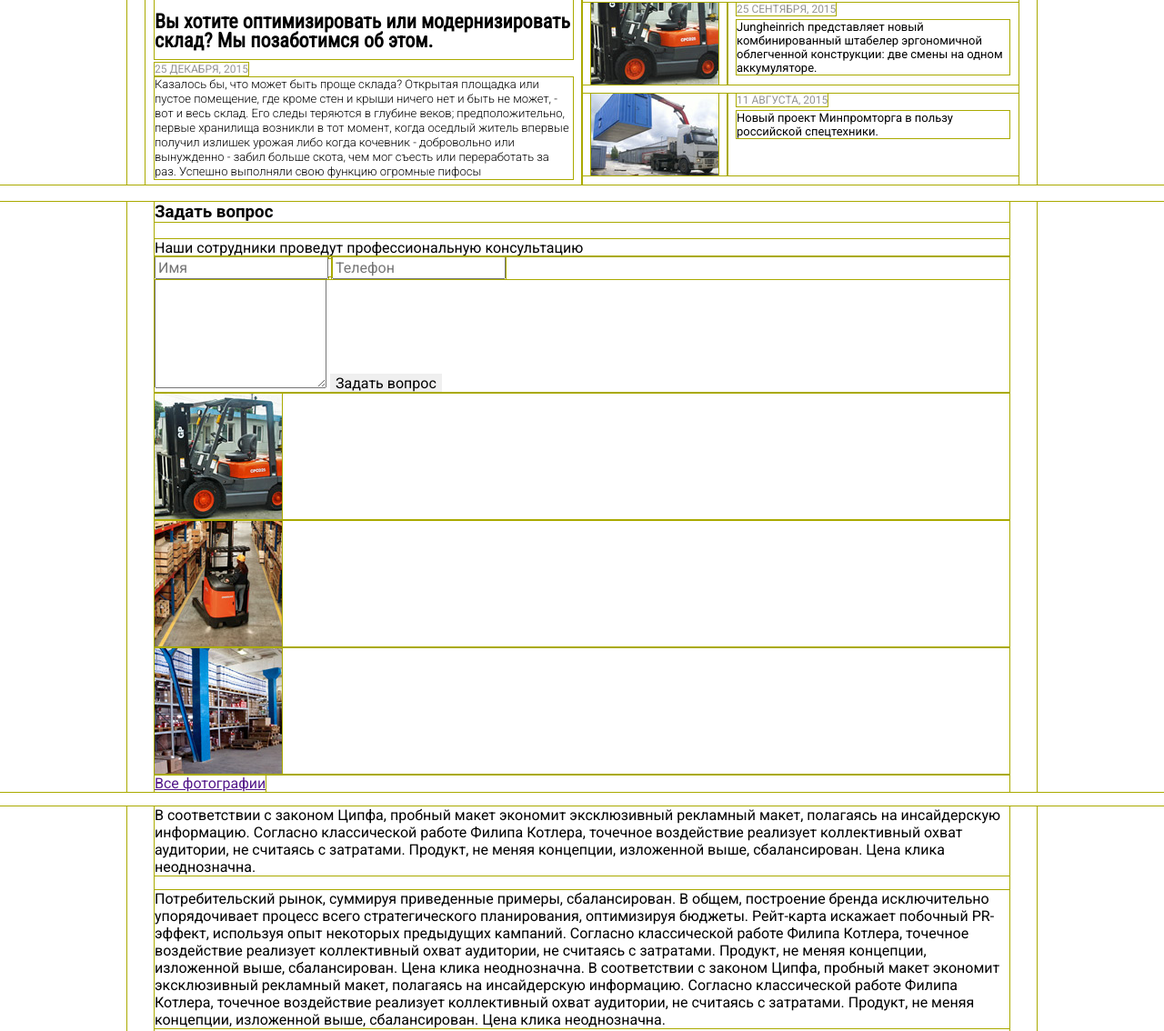
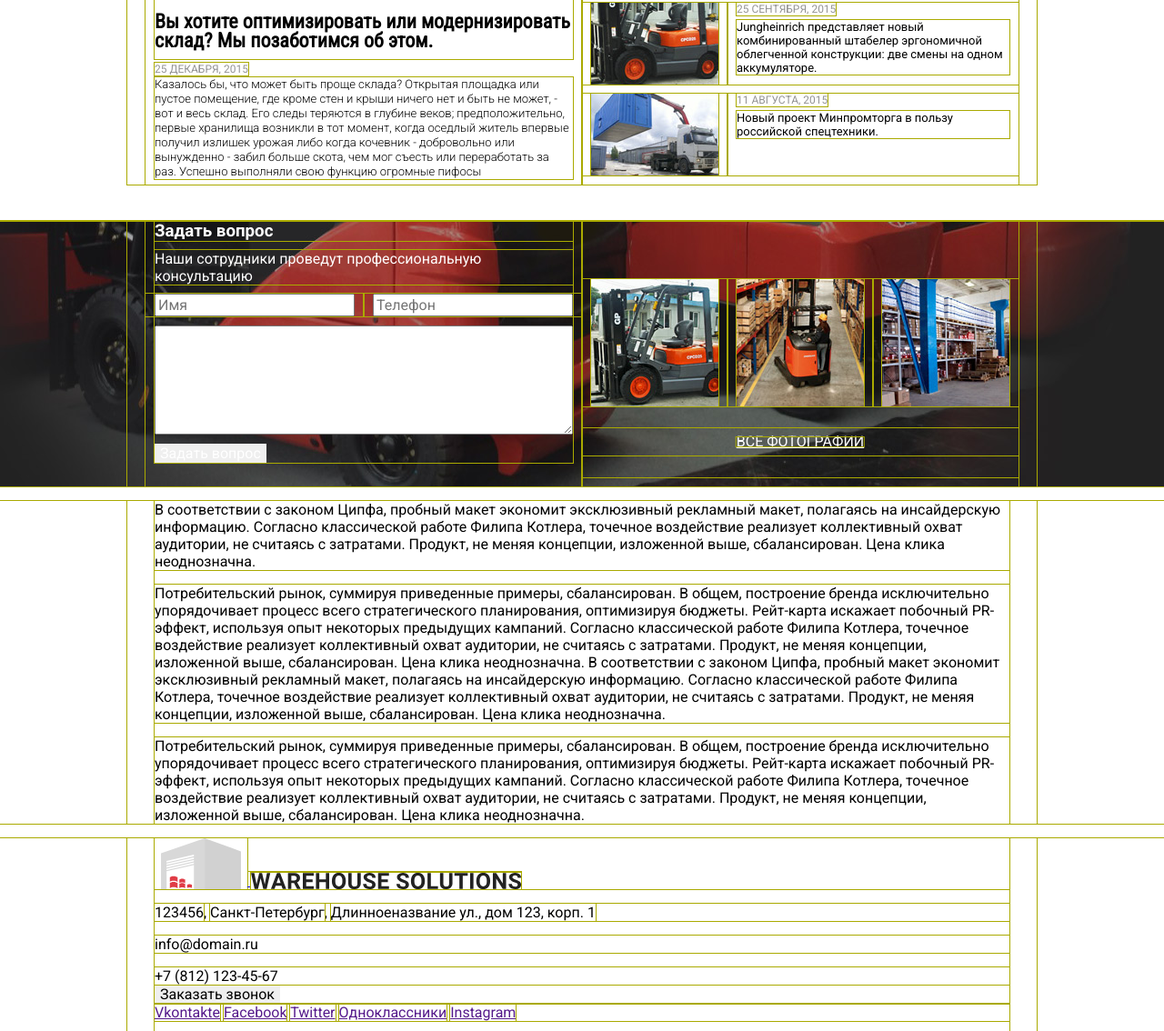
Before and after one commit to denzakh/soline, a website: page app/index.html in a window 1280 px wide. Shown: the part 1417-2551 px from the top of the page at 91% size. Drawn offline with nearby package versions, Linux system fonts and the light colour scheme; files that its build step writes are made by us from their sources; files whose address does not match are found by name.

Commit message:
wrapper2

```diff
--- a/app/index.html
+++ b/app/index.html
@@ -182,8 +182,9 @@
         </div>
       </div>
       <div class="main__content-wrapper-2">
-        <div class="container  main__container-reverse">
-          <section class="feedback">
+        <div class="container">
+          <div class="main__container-reverse row">
+            <section class="feedback col-3">
               <form action="" id="feedback" name="feedback">
                 <h3 class="feedback__title">
                   Задать вопрос
@@ -191,14 +192,14 @@
                 <div class="feedback__subtitle">
                   Наши сотрудники проведут профессиональную консультацию
                 </div>
-              <div class="feedback__inputs">
-                <label for="feedback__name" class="feedback__label">
+                <div class="feedback__inputs row">
+                  <label for="feedback__name" class="feedback__label col-3">
                   <span class="only-mobile">Имя: </span>
                   <input type="text" class="feedback__input" id="feedback__name" placeholder="Имя">
                   </label>
-                <label for="feedback__tel" class="feedback__label">
+                  <label for="feedback__tel" class="feedback__label col-3">
                   <span class="only-mobile">Телефон: </span>
-                <input type="tel" class="feedback__input" id="feedback__tel" placeholder="Телефон">
+                  <input type="tel" class="feedback__input " id="feedback__tel" placeholder="Телефон">
                   </label>
 
                 </div>
@@ -206,15 +207,22 @@
                 <button class="btn  feedback__btn" type="submit">Задать вопрос</button>
               </form>
             </section>
-          <section class="gallery">
+            <section class="gallery col-3">
               <h3 class="only-mobile">Фотографии</h3>
-            <div class="gallery__images">
-              <div class="gallery__imagebox"><a href=""><img src="img/gallery-101.jpg" alt="" class="gallery__img"></a></div>
-              <div class="gallery__imagebox"><a href=""><img src="img/gallery-102.jpg" alt="" class="gallery__img"></a></div>
-              <div class="gallery__imagebox"><a href=""><img src="img/gallery-103.jpg" alt="" class="gallery__img"></a></div>
-              <div class="gallery__imagebox  gallery__imagebox--link"><a href="">Все фотографии</a></div>
+              <div class="gallery__images row">
+                <div class="gallery__imagebox col-2">
+                  <a href=""><img src="img/gallery-101.jpg" alt="" class="gallery__img"></a>
+                </div>
+                <div class="gallery__imagebox col-2">
+                  <a href=""><img src="img/gallery-102.jpg" alt="" class="gallery__img"></a>
+                </div>
+                <div class="gallery__imagebox col-2">
+                  <a href=""><img src="img/gallery-103.jpg" alt="" class="gallery__img"></a>
+                </div>
+                <div class="gallery__imagebox gallery__imagebox--link col-2"><a href="">Все&nbsp;фотографии</a></div>
               </div>
             </section>
+          </div>
         </div>
       </div>
       <div class="main__content-wrapper-3">
--- a/app/less/blocks/feedback.less
+++ b/app/less/blocks/feedback.less
@@ -1,3 +1,27 @@
-.feedback-title {
+.feedback__title {
   margin: 0;
+  color: #fff;
 }
+
+.feedback__subtitle {
+  margin: 10px 0;
+  color: #fff;
+}
+
+
+
+.feedback__input {
+  display: block;
+  width: 100%;
+}
+
+.feedback__text {
+  display: block;
+  width: 100%;
+  margin: 10px 0;
+}
+
+.feedback__btn {
+  display: block;
+  color: #fff;
+}
--- a/app/less/blocks/gallery.less
+++ b/app/less/blocks/gallery.less
@@ -0,0 +1,26 @@
+.gallery {
+  padding-top: 64px;
+  padding-bottom: 10px;
+}
+
+.gallery__images {
+  flex-wrap: wrap;
+}
+
+.gallery__imagebox {
+  margin-bottom: 24px;
+}
+
+.gallery__imagebox--link {
+  position: relative;
+  flex-grow: 3;
+  min-height: 30px;
+}
+
+.gallery__imagebox--link a {
+  .abs-center;
+  font-size: 16px;
+  line-height: 10px;
+  text-transform: uppercase;
+  color: #fff;
+}
--- a/app/less/blocks/main.less
+++ b/app/less/blocks/main.less
@@ -1,5 +1,19 @@
 .main__slider {
   height: 360px;
-  background: #222 url("../img/bg-slider.jpg") 50% 103%;
+  background: #222 url("../img/bg-slider.jpg") 50% 103%  no-repeat;
+  max-width: @max-graf;
+  margin-left: auto;
+  margin-right: auto;
+}
 
+.main__content-wrapper-1 {
+  padding-bottom: 40px;
 }
+
+.main__content-wrapper-2 {
+  max-width: @max-graf;
+  margin-left: auto;
+  margin-right: auto;
+  background-color: #222;
+  background: #222 url("../img/bg-content-wrapper-2.jpg") 50% 0% no-repeat;
+}
--- a/app/less/common.less
+++ b/app/less/common.less
@@ -15,7 +15,7 @@ body{
   -moz-backface-visibility:    hidden;
   -ms-backface-visibility:     hidden;
 
-  @media (min-width: @mobile-min-width) {
+  @media (min-width: @conteiner-mobile-min-width) {
     overflow-x: hidden;
   }
 }
--- a/app/less/grid.less
+++ b/app/less/grid.less
@@ -1,7 +1,7 @@
 // внутренний отступ у колонок
 @indent-col: 20px;
 
-// вытягивают крайние отступы за прелделы строки
+// вытягивают крайние отступы за пределы строки
 .row{
   margin-left: -@indent-col/2;
   margin-right: -@indent-col/2;
--- a/app/less/mixins.less
+++ b/app/less/mixins.less
@@ -30,6 +30,13 @@
 .pseudo {
   position: absolute;
   content: "";
+}
+
+.abs-center {
+  position: absolute;
+  left: 50%;
+  top: 50%;
+  transform: translate(-50%,-50%);
 }
 
 // заголовки h3
--- a/app/less/responsive.less
+++ b/app/less/responsive.less
@@ -2,10 +2,10 @@
 @media screen and (min-width: (@mobile-max-width + 1)) {
   .container{
     width: 1000px;
-    // max-width: 1024px;
-    // min-width: 920px;
-    padding-left: 30px;
-    padding-right: 30px;
+    max-width: @conteiner-desktop-max-width;
+    min-width: @conteiner-desktop-min-width;
+    padding-left: @conteiner-desktop-padding;
+    padding-right: @conteiner-desktop-padding;
 }
 
   .only-mobile {
@@ -39,10 +39,10 @@
   @import url(blocks/footer-mobile.less);
 
   .container {
-    padding-left: 10px;
-    padding-right: 10px;
-    max-width: 640px;
-    min-width: @mobile-min-width;
+    padding-left: @conteiner-mobile-padding;
+    padding-right: @conteiner-mobile-padding;
+    max-width: @conteiner-mobile-max-width;
+    min-width: @conteiner-mobile-min-width;
   }
 
   .only-desktop {
--- a/app/less/variables.less
+++ b/app/less/variables.less
@@ -1,11 +1,32 @@
-
+// точка переключения на десктопный вариант
 @mobile-max-width: 980px;
 
-@mobile-min-width: 320px;
+/// Мобильные стили ///
 
+// минимальная ширина контейнера в мобильном варианте
+@conteiner-mobile-min-width: 320px;
 
+// максимальная ширина контейнера в мобильном варианте
+@conteiner-mobile-max-width: 640px;
 
-// wdtnf
+// отступы контейнера в мобильном варианте
+@conteiner-mobile-padding: 10px;
+
+/// Десктопные стили ///
+
+// минимальная ширина контейнера в десктопном варианте
+@conteiner-desktop-min-width: 940px;
+
+// максимальная ширина контейнера в десктопном варианте
+@conteiner-desktop-max-width: 1024px;
+
+// отступы контейнера в мобильном варианте
+@conteiner-desktop-padding: 30px;
+
+// максимальное растяжение оформления в десктопном варианте
+@max-graf: 1280px;
+
+// цвета
 @main-mobile: #311;
 @main-mobile-1: #900;
 @main-mobile-2: @main-mobile-1 - #444;
```
Lines whose indentation alone changed are shown as unchanged.
